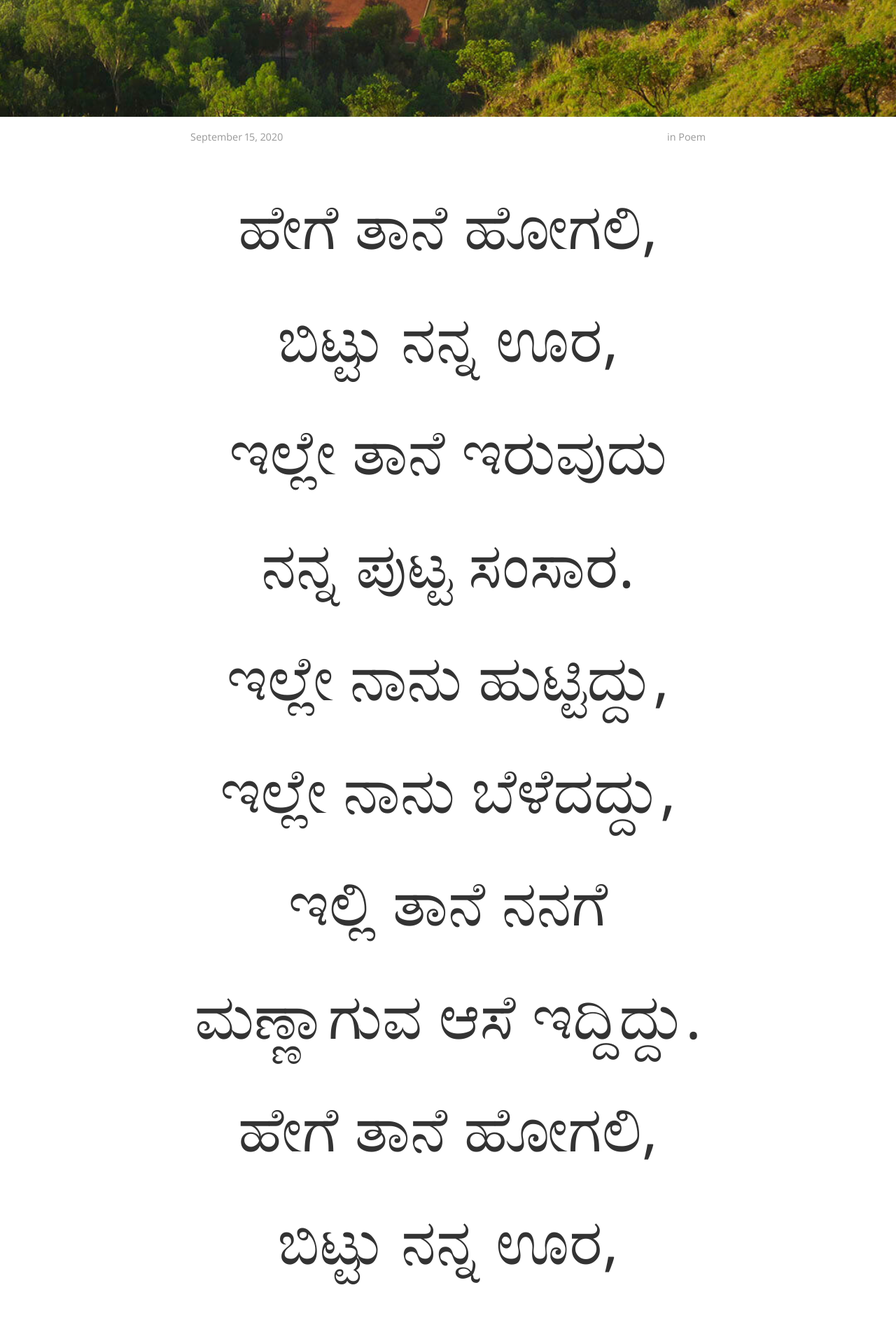
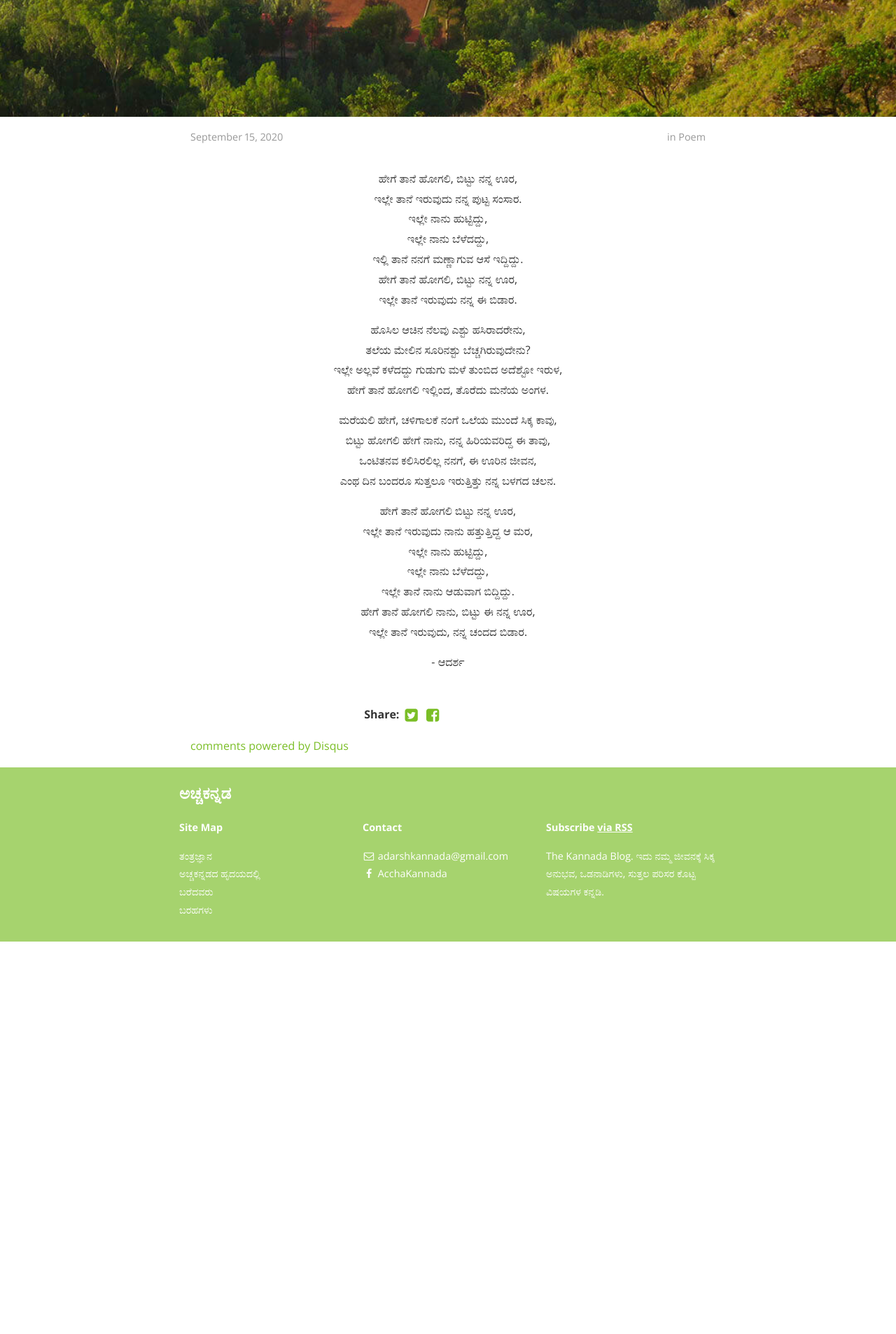
Before and after one commit to bencentra/centrarium, a Jekyll site: the page built from _posts/2020-09-15-nanna-ooru.markdown, in a window 1280 px wide. Shown: the part 432-2339 px from the top of the page at 70% size. Built offline with Jekyll 4.4.1, drawn with Linux system fonts in a browser that asks for light colours; nearby versions of some CDN libraries; comment, search, counter and statistics services are not loaded; a style sheet for code colours, icons or effects is not loaded; after the commit the page ends 1778 px from its top, so only the background shows below that.

Commit message:
Update 2020-09-15-nanna-ooru.markdown

```diff
--- a/_posts/2020-09-15-nanna-ooru.markdown
+++ b/_posts/2020-09-15-nanna-ooru.markdown
@@ -9,7 +9,7 @@
 description: ಇಲ್ಲೆ ನಾನು ಹುಟ್ಟಿದ್ದು, ಇಲ್ಲೆ ನಾ ಬೆಳೆದದ್ದು, ಇಲ್ಲಿ ತಾನೆ ನನಗೆ ಮಣ್ಣಾಗುವ ಆಸಿ ಇದ್ದಿದ್ದು.
 ---
 
-<p align ="center" style="font-size:7vw;"> ಹೇಗೆ ತಾನೆ ಹೋಗಲಿ, ಬಿಟ್ಟು ನನ್ನ ಊರ, <br>
+<p align ="center"> ಹೇಗೆ ತಾನೆ ಹೋಗಲಿ, ಬಿಟ್ಟು ನನ್ನ ಊರ, <br>
 ಇಲ್ಲೇ ತಾನೆ ಇರುವುದು ನನ್ನ ಪುಟ್ಟ ಸಂಸಾರ. <br>
 ಇಲ್ಲೇ ನಾನು ಹುಟ್ಟಿದ್ದು, <br>
 ಇಲ್ಲೇ ನಾನು ಬೆಳೆದದ್ದು, <br>
@@ -17,17 +17,17 @@
 ಹೇಗೆ ತಾನೆ ಹೋಗಲಿ, ಬಿಟ್ಟು ನನ್ನ ಊರ, <br>
 ಇಲ್ಲೇ ತಾನೆ ಇರುವುದು ನನ್ನ ಈ ಬಿಡಾರ.</p>
 
-<p align ="center" style="font-size:7vw;"> ಹೊಸಿಲ ಆಚಿನ ನೆಲವು ಎಶ್ಟು ಹಸಿರಾದರೇನು, <br>
+<p align ="center"> ಹೊಸಿಲ ಆಚಿನ ನೆಲವು ಎಶ್ಟು ಹಸಿರಾದರೇನು, <br>
 ತಲೆಯ ಮೇಲಿನ ಸೂರಿನಶ್ಟು ಬೆಚ್ಚಗಿರುವುದೇನು? <br>
 ಇಲ್ಲೇ ಅಲ್ಲವೆ ಕಳೆದದ್ದು ಗುಡುಗು ಮಳೆ ತುಂಬಿದ ಅದೆಶ್ಟೋ ಇರುಳ, <br>
 ಹೇಗೆ ತಾನೆ ಹೋಗಲಿ ಇಲ್ಲಿಂದ, ತೊರೆದು ಮನೆಯ ಅಂಗಳ. </p>
 
-<p align ="center" style="font-size:7vw;" > ಮರೆಯಲಿ ಹೇಗೆ, ಚಳಿಗಾಲಕೆ ನಂಗೆ ಒಲೆಯ ಮುಂದೆ ಸಿಕ್ಕ ಕಾವು, <br>
+<p align ="center"> ಮರೆಯಲಿ ಹೇಗೆ, ಚಳಿಗಾಲಕೆ ನಂಗೆ ಒಲೆಯ ಮುಂದೆ ಸಿಕ್ಕ ಕಾವು, <br>
 ಬಿಟ್ಟು ಹೋಗಲಿ ಹೇಗೆ ನಾನು, ನನ್ನ ಹಿರಿಯವರಿದ್ದ ಈ ತಾವು, <br>
 ಒಂಟಿತನವ ಕಲಿಸಿರಲಿಲ್ಲ ನನಗೆ, ಈ ಊರಿನ ಜೀವನ, <br>
 ಎಂಥ ದಿನ ಬಂದರೂ ಸುತ್ತಲೂ ಇರುತ್ತಿತ್ತು ನನ್ನ ಬಳಗದ ಚಲನ. </p>
 
-<p align ="center" style="font-size:7vw;"> ಹೇಗೆ ತಾನೆ ಹೋಗಲಿ ಬಿಟ್ಟು ನನ್ನ ಊರ, <br>
+<p align ="center"> ಹೇಗೆ ತಾನೆ ಹೋಗಲಿ ಬಿಟ್ಟು ನನ್ನ ಊರ, <br>
 ಇಲ್ಲೇ ತಾನೆ ಇರುವುದು ನಾನು ಹತ್ತುತ್ತಿದ್ದ ಆ ಮರ, <br>
 ಇಲ್ಲೇ ನಾನು ಹುಟ್ಟಿದ್ದು, <br>
 ಇಲ್ಲೇ ನಾನು ಬೆಳೆದದ್ದು, <br>
@@ -35,4 +35,4 @@
 ಹೇಗೆ ತಾನೆ ಹೋಗಲಿ ನಾನು, ಬಿಟ್ಟು ಈ ನನ್ನ ಊರ, <br>
 ಇಲ್ಲೇ ತಾನೆ ಇರುವುದು, ನನ್ನ ಚಂದದ ಬಿಡಾರ. </p>
 
-<p align ="center" style="font-size:7vw;"> - ಆದರ್ಶ</p>
+<p align ="center"> - ಆದರ್ಶ</p>
```
